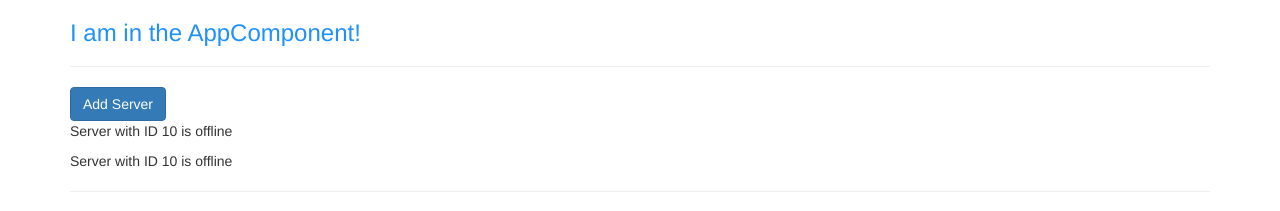
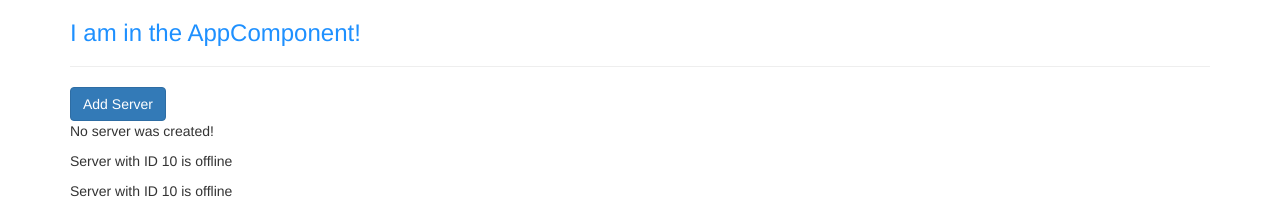
Before and after one commit to IT20206178/Angular-Course, an Angular app: page / in a window 1280 px wide. Shown: the top 211 px of the page. Built offline with nearby package versions, Linux system fonts and the light colour scheme.

Commit message:
event bind

```diff
--- a/src/app/servers/servers.component.html
+++ b/src/app/servers/servers.component.html
@@ -1,4 +1,9 @@
 
-<button class="btn btn-primary" [disabled]="!allowNewServer">Add Server</button>
+<button
+    class="btn btn-primary"
+    [disabled]="!allowNewServer"
+   (click)="onCreateServer()">Add Server</button>
+<!-- <p [innerText]="allowNewServer"></p> -->
+<p>{{serverCreationStatus}}</p>
 <app-server></app-server>
 <app-server></app-server>
--- a/src/app/servers/servers.component.ts
+++ b/src/app/servers/servers.component.ts
@@ -11,6 +11,7 @@
 })
 export class ServersComponent implements OnInit {
     allowNewServer = false;
+    serverCreationStatus = 'No server was created!';
   constructor() {
 
     setTimeout(()=>{
@@ -21,4 +22,8 @@
   ngOnInit(): void {
   }
 
+  onCreateServer(){
+    this.serverCreationStatus='Server was created!';
+  }
+
 }
```
